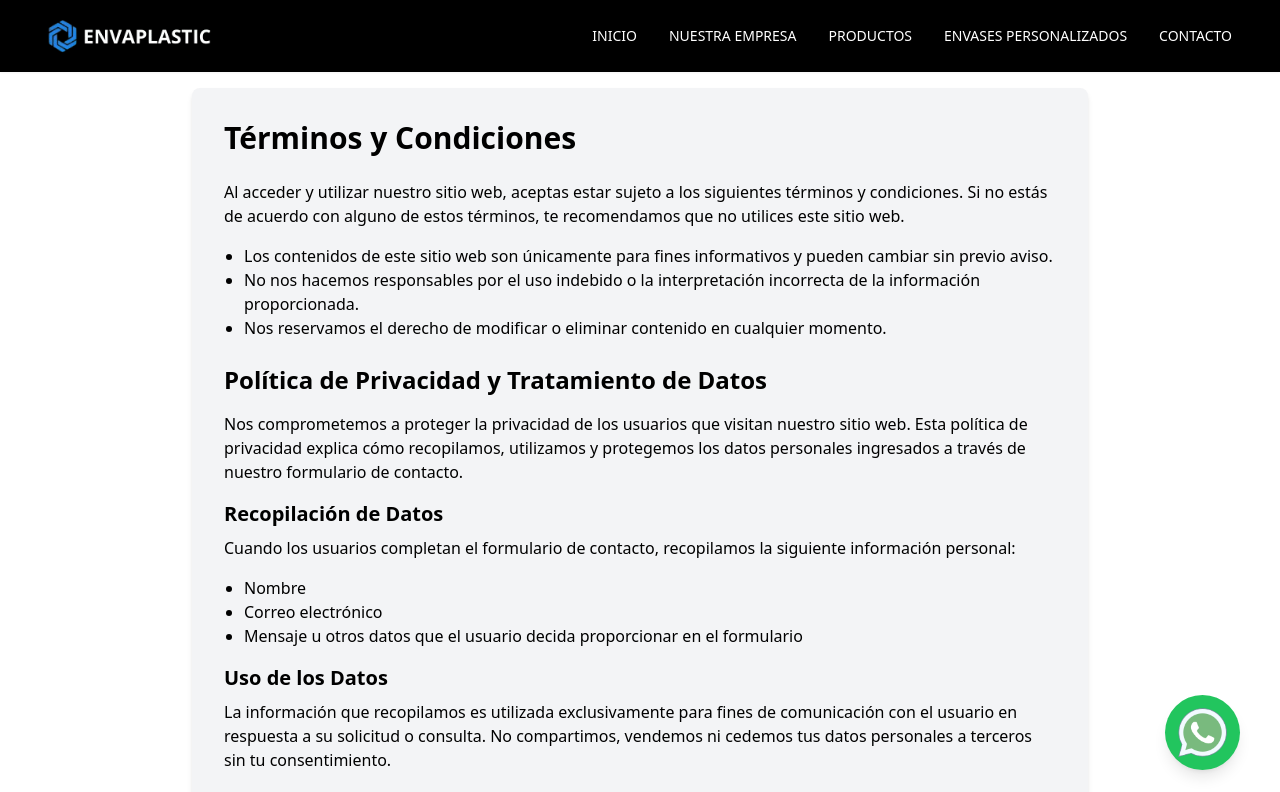
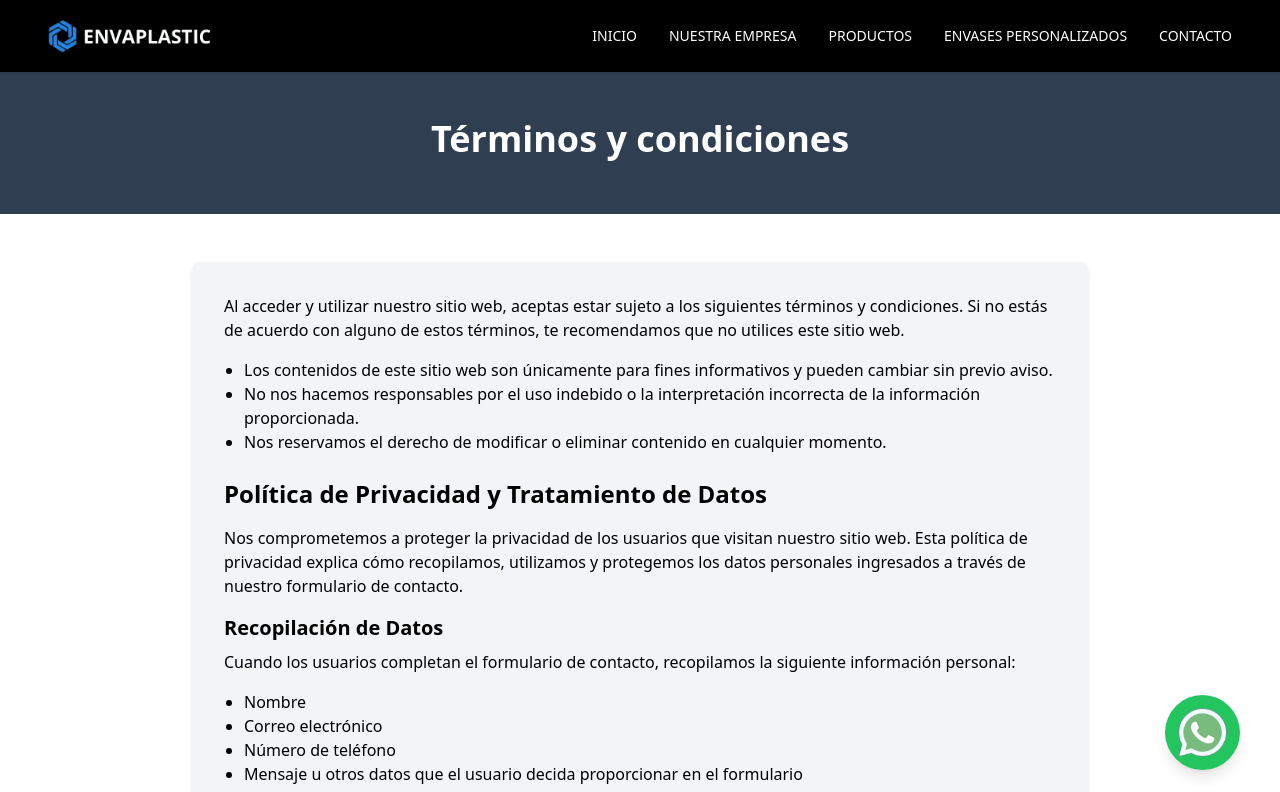
Before and after one commit to lucianohuenuvil/envaplastic, a Next.js app: page /terminos-condiciones in a window 1280 px wide. Shown: the top 792 px of the page. Built offline with nearby package versions, Linux system fonts and the light colour scheme.

Commit message:
fix terminos y condiciones

```diff
--- a/src/app/terminos-condiciones/page.jsx
+++ b/src/app/terminos-condiciones/page.jsx
@@ -3,13 +3,22 @@ export const metadata = {
   description: 'Infórmate sobre nuestros términos y condiciones de nuestro sitio web Envaplastic',
 }
 
-
 export default function Legal() {
   return (
+    <>
+      {/* Sección superior */}
+      <div className=" mt-16 relative overflow-hidden h-[150px]">
+        <div className="absolute inset-0 bg-black opacity-50 z-10"></div>
+        <div className="bg-[#617ca6] h-full relative z-0"></div>
+        <div className="container absolute inset-0 mx-auto h-full flex flex-col justify-center px-4 py-12 sm:px-6 lg:px-8 text-center items-center z-20">
+          <h1 className="text-4xl font-bold text-white">Términos y condiciones</h1>
+          {/* <p className="text-xl text-white mt-4">Lleva tus envases al siguiente nivel</p> */}
+        </div>
+      </div>
 
-      <div className="m-8 sm:m-12 mt-12 min-h-screen py-10  sm:px-6 lg:px-8">
+      <div className="sm:m-12 min-h-screen   sm:px-6 lg:px-8">
         <div className="bg-gray-100 max-w-4xl mx-auto p-8 shadow-md rounded-lg">
-          <h1 className="text-3xl font-bold mb-6">Términos y Condiciones</h1>
+          {/* <h1 className="text-3xl font-bold mb-6">Términos y Condiciones</h1> */}
           <p className="mb-4">
             Al acceder y utilizar nuestro sitio web, aceptas estar sujeto a los siguientes términos y condiciones. Si no estás de acuerdo con alguno de estos términos, te recomendamos que no utilices este sitio web.
           </p>
@@ -30,6 +39,7 @@ export default function Legal() {
           <ul className="list-disc pl-5 mb-4">
             <li>Nombre</li>
             <li>Correo electrónico</li>
+            <li>Número de teléfono</li>
             <li>Mensaje u otros datos que el usuario decida proporcionar en el formulario</li>
           </ul>
 
@@ -58,6 +68,7 @@ export default function Legal() {
           </p>
         </div>
       </div>
+    </>
 
   );
 }
```
